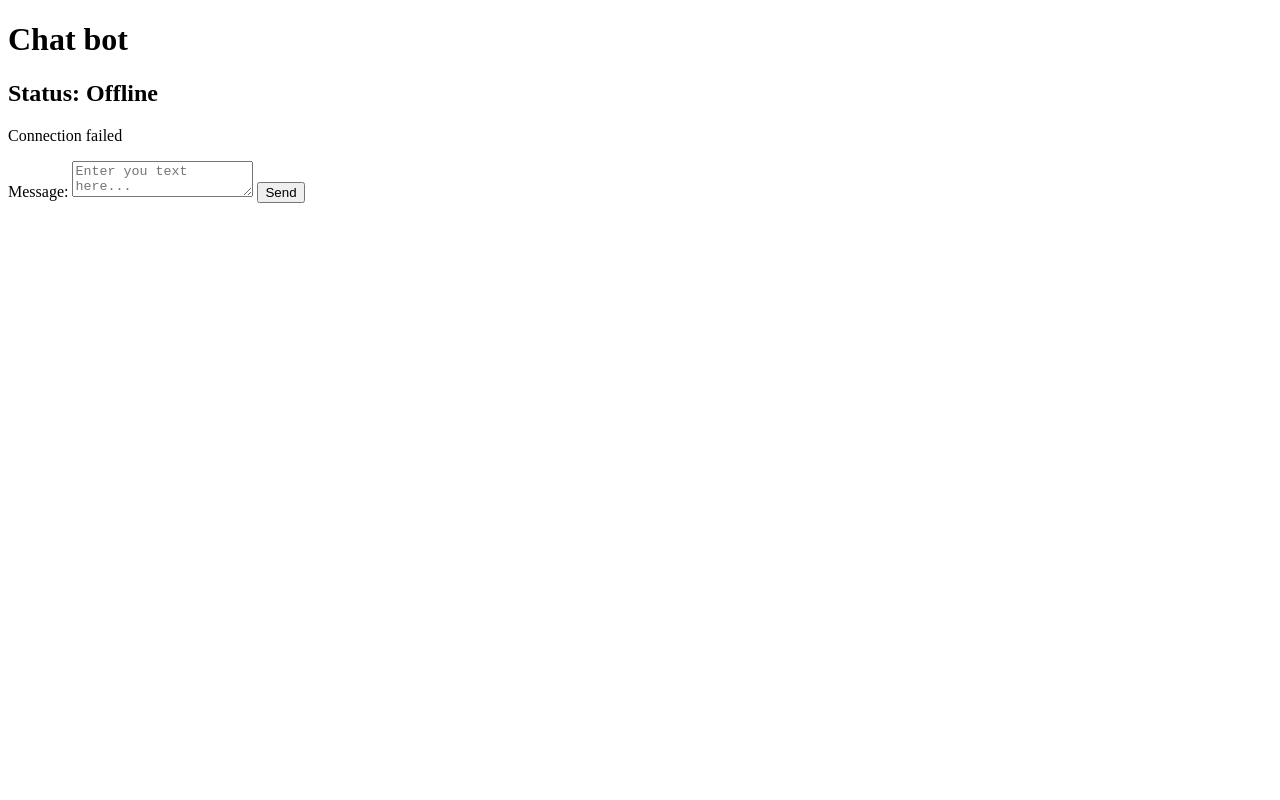
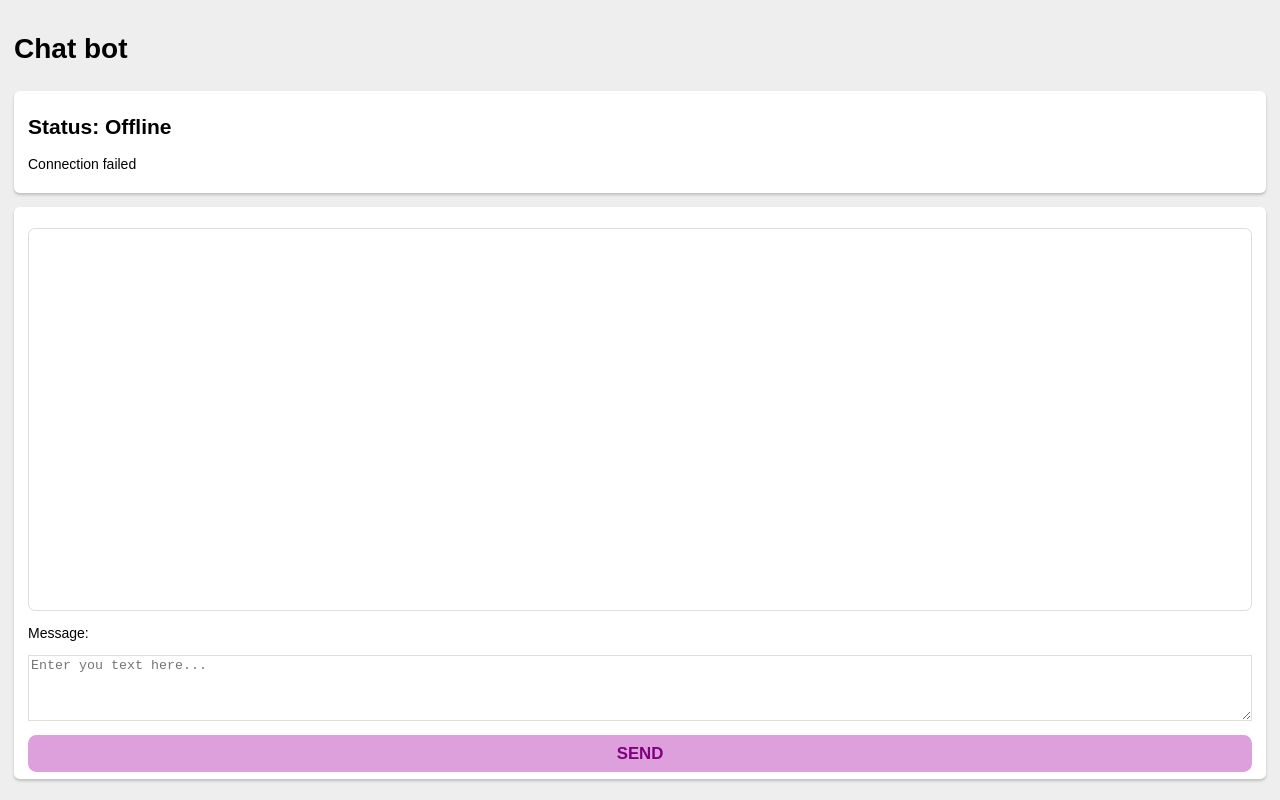
Before and after one commit to orangevolon/kleine-sachen, a website: page websocket/index.html in a window 1280 px wide. Drawn offline with Linux system fonts and the light colour scheme.

Commit message:
Enhance UI and styling

```diff
--- a/websocket/client.js
+++ b/websocket/client.js
@@ -2,6 +2,11 @@ function createChatForm(connection) {
   const inputForm = document.getElementById("input-form");
   const inputText = document.getElementById("input-text");
   const responseText = document.getElementById("response-text");
+
+  function sendMessage() {
+    connection.send(inputText.value);
+    inputText.innerText = "";
+  }
 
   function handleReceive(message) {
     responseText.innerText = message;
@@ -9,12 +14,19 @@ function createChatForm(connection) {
 
   function handleSubmit(event) {
     event.preventDefault();
-    connection.send(inputText.value);
-    inputText.innerText = "";
+    sendMessage();
+  }
+
+  function handleKeydown(event) {
+    if (event.key !== "Enter") return;
+    if (!event.metaKey) return;
+
+    sendMessage();
   }
 
   connection.onReceive(handleReceive);
   inputForm.addEventListener("submit", handleSubmit);
+  inputForm.addEventListener("keydown", handleKeydown);
 
   function cleanUp() {
     connection.onReceive = undefined;
--- /dev/null
+++ b/websocket/index.css
@@ -0,0 +1,70 @@
+* {
+  box-sizing: border-box;
+}
+
+body,
+html {
+  font-family: sans-serif;
+  font-size: 14px;
+  background-color: #eee;
+  padding: 0;
+  margin: 0;
+}
+
+main {
+  display: flex;
+  flex-direction: column;
+  height: 100vh;
+  padding: 1em;
+}
+
+section {
+  background-color: #fff;
+  box-shadow: 0 2px 3px rgba(0, 0, 0, 0.2);
+  padding: 0.5em 1em;
+  margin: 0.5em 0;
+  border-radius: 0.4em;
+}
+
+button {
+  cursor: pointer;
+  appearance: none;
+  border: none;
+  background-color: plum;
+  padding: 0.5em 1.5em;
+  border-radius: 0.5em;
+  font-size: 1.2em;
+  text-transform: uppercase;
+  color: purple;
+  font-weight: bold;
+  transition: filter 250ms ease;
+}
+
+button:hover {
+  filter: brightness(110%);
+}
+
+.chat-area {
+  flex: 1;
+  display: flex;
+  flex-direction: column;
+}
+
+.chat-area #response-text {
+  flex: 1;
+  border: 1px solid #ddd;
+  border-radius: 0.5em;
+  padding: 1em;
+}
+
+.chat-area #input-form {
+  display: flex;
+  flex-direction: column;
+  gap: 1em;
+}
+
+.chat-area #input-text {
+  border: 1px solid #ddd;
+  border-radius: 0.5;
+  height: 5em;
+}
--- a/websocket/index.html
+++ b/websocket/index.html
@@ -3,13 +3,17 @@
   <head>
     <title>Websockets</title>
     <script src="client.js" defer></script>
+    <link rel="stylesheet" href="index.css" />
   </head>
   <body>
     <main>
       <h1>Chat bot</h1>
+      <section class="connection-status">
         <h2>Status: <span id="connection-status">Unknown</span></h2>
         <p id="connection-error"></p>
-      <section id="response-text"></section>
+      </section>
+      <section class="chat-area">
+        <p id="response-text"></p>
         <form id="input-form">
           <label for="input-text">Message:</label>
           <textarea
@@ -18,6 +22,7 @@
           ></textarea>
           <button type="submit">Send</button>
         </form>
+      </section>
     </main>
   </body>
 </html>
```
Lines whose indentation alone changed are shown as unchanged.
